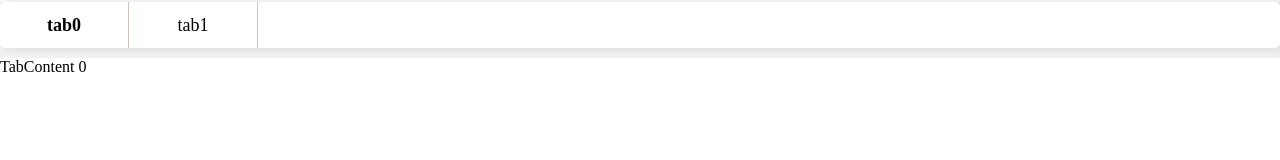
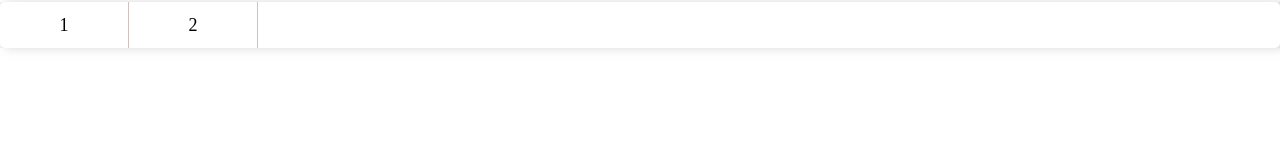
Before and after one commit to RSS1102/react-component, a React (Vite) app: page / in a window 1280 px wide. Shown: the top 160 px of the page. Built offline with nearby package versions, Linux system fonts and the light colour scheme.

Commit message:
feat [tabs] : 添加`items`支持传入数组渲染列表

```diff
--- a/src/App.tsx
+++ b/src/App.tsx
@@ -1,11 +1,23 @@
 
 import './App.scss'
+import { TabsPropsType } from './component/tabs'
 import Tabs from './component/tabs/tabs'
 function App() {
-
+  const items: TabsPropsType["items"] = [
+    {
+      key: "1",
+      label: "1",
+      children: "1",
+    },
+    {
+      key: "2",
+      label: "2",
+      children: <div>123</div>,
+    }
+  ]
   return (
     <div className="App">
-      <Tabs defaultIndex='tab0' mode="horizontal" ></Tabs>
+      <Tabs items={items} defaultIndex='tab0' mode="horizontal" ></Tabs>
     </div>
   )
 }
--- a/src/component/tabs/tabs.tsx
+++ b/src/component/tabs/tabs.tsx
@@ -1,4 +1,4 @@
-import React, { createContext, ReactElement, ReactNode, useContext, useMemo, useState } from "react"
+import { cloneElement, createContext, Children, useContext, useMemo, useState } from "react"
 const tabsContent = createContext({ selectedIndex: "", setSelectedIndex: (index: string) => { } });
 import { TabsPropsType, TabListType, TabBarItemType, TabPanelItemType, TabBarsType, TabPanelsType } from "./index"
 import "./tabs.scss";
@@ -37,8 +37,9 @@ const TabBars = ({ children }: TabBarsType) => {
     const context = useContext(tabsContent);
     return (
         <div className="tab-bars">
-            {React.Children.map(children, child => {
-                return React.cloneElement(child, {
+            {Children.map(children, child => {
+                console.log(child.props.id)
+                return cloneElement(child, {
                     onClick: () => context.setSelectedIndex(child.props.id),
                     isSelected: child.props.id === context.selectedIndex
                 });
@@ -64,10 +65,12 @@ const TabPanelItem = ({ children, isSelected }: TabPanelItemType) => {
  */
 const TabPanels = ({ children }: TabPanelsType) => {
     const context = useContext(tabsContent);
+
     return (
         <div className="tab-panels">
-            {React.Children.map(children, child => {
-                return React.cloneElement(child, {
+            {Children.map(children, child => {
+                console.log(child.props.id)
+                return cloneElement(child, {
                     isSelected: child.props.id === context.selectedIndex
                 });
             })}
@@ -90,22 +93,22 @@ const TabList = ({ children, selectedIndex, setSelectedIndex, defaultIndex }: Ta
 
 const Tabs = (props: TabsPropsType) => {
     const [selectedIndex, setSelectedIndex] = useState("tab0");
-    const tabMode = () => props.mode
+    const tabMode = props.mode
         ? (props.mode === "horizontal"
             ? "tabs-horizontal"
             : (props.mode === "vertical" ? "tabs-vertical" : 'tabs-horizontal'))
         : "tabs-horizontal"
 
     return (
-        <div className={tabMode()}>
+        <div className={tabMode}>
             <TabList selectedIndex={selectedIndex} setSelectedIndex={setSelectedIndex} defaultIndex={props.defaultIndex} >
                 <TabBars>
-                    <TabBarsItem id="tab0">tab0</TabBarsItem>
-                    <TabBarsItem id="tab1">tab1</TabBarsItem>
+                    {props.items.map(item =>
+                        <TabBarsItem key={item.key ?? item.label} id={item.key ?? item.label}>{item.label}</TabBarsItem>)}
                 </TabBars>
                 <TabPanels>
-                    <TabPanelItem id="tab0">TabContent 0</TabPanelItem>
-                    <TabPanelItem id="tab1">TabContent 1</TabPanelItem>
+                    {props.items.map(item =>
+                        <TabPanelItem key={item.key ?? item.label} id={item.key ?? item.label}>{item.children}</TabPanelItem>)}
                 </TabPanels>
             </TabList>
         </div>
```
Also changed, not shown: src/component/tabs/index.d.ts (+18 -4 lines).
